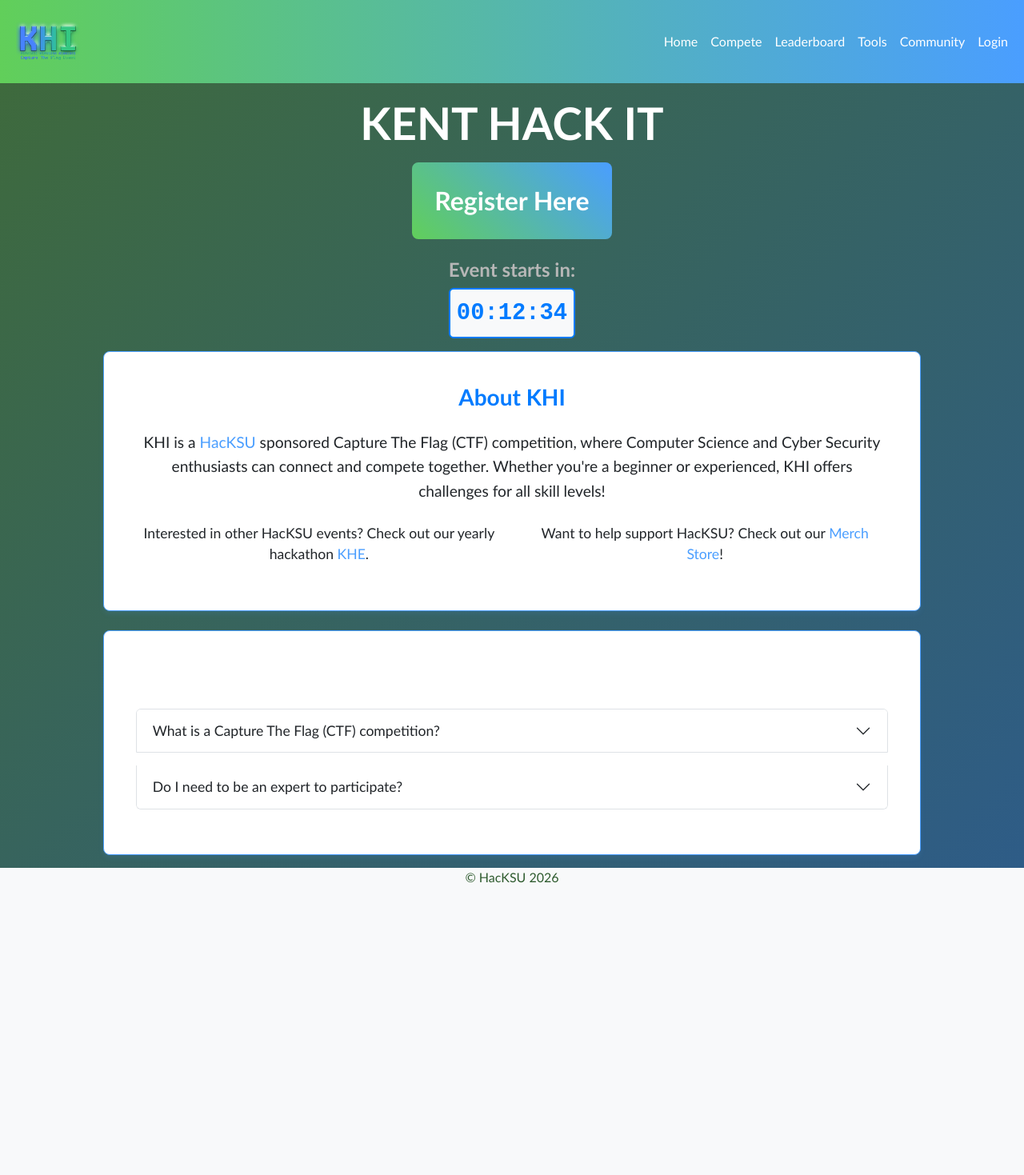
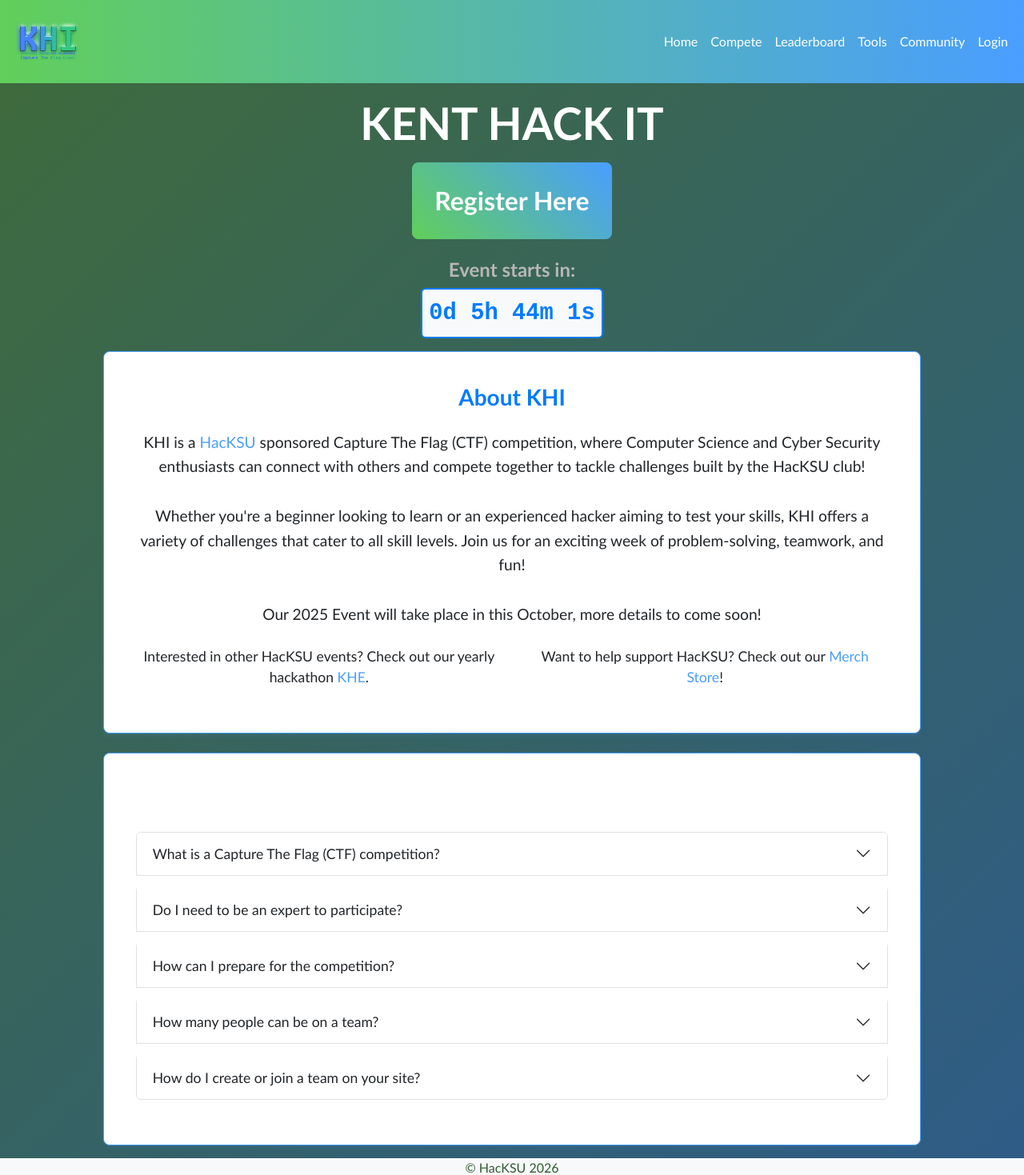
Before and after one commit to hacksu/kent-hack-it, a SvelteKit app: page / in a window 1280 px wide. Shown: the top 1469 px of the page at 80% size. Before the commit the page ends 1109 px from the top, so only its background shows below. Built offline with nearby package versions, Linux system fonts and the light colour scheme.

Commit message:
Converted all of the original home-page to work with svelte

```diff
--- a/src/routes/+page.svelte
+++ b/src/routes/+page.svelte
@@ -1,57 +1,84 @@
-<script lang="ts">
-    // replace so it is dynamic
-    let countdownLabel = "Event starts in:";
-    let timeLeft = "00:12:34";
+<script>
+  import { onMount } from "svelte";
+
+  // Countdown timer
+  let timeLeft = "Loading...";
+  let countdownLabel = "Event starts in:";
+
+  // Set your target date (example: October 1st, 2026)
+  const targetDate = new Date(new Date().getFullYear(), 9, 1).getTime();
+
+  let timer;
+
+  function updateCountdown() {
+    const now = new Date().getTime();
+    const distance = targetDate - now;
+
+    if (distance < 0) {
+      timeLeft = "Event started!";
+      clearInterval(timer);
+      return;
+    }
+
+    const days = Math.floor(distance / (1000 * 60 * 60 * 24));
+    const hours = Math.floor((distance % (1000 * 60 * 60 * 24)) / (1000 * 60 * 60));
+    const minutes = Math.floor((distance % (1000 * 60 * 60)) / (1000 * 60));
+    const seconds = Math.floor((distance % (1000 * 60)) / 1000);
+
+    timeLeft = `${days}d ${hours}h ${minutes}m ${seconds}s`;
+  }
+
+  onMount(() => {
+    updateCountdown();
+    timer = setInterval(updateCountdown, 1000);
+  });
+
+  // Dynamic event year info
+  const now = new Date();
+  const currentYear = now.getFullYear();
+  const currentMonth = now.getMonth();
+  const eventYear = currentMonth < 9 ? currentYear : currentYear + 1;
+  const eventMonthLabel = currentMonth < 9 ? "this" : "next";
 </script>
 
 <main>
-  <header class="App-header d-flex flex-column" style="min-height: 100vh; padding: 1rem 0;">
+  <header class="d-flex flex-column" style="min-height: 100vh; padding: 1rem 0;">
+    <!-- Hero Section -->
     <div class="text-center mb-auto">
       <h1 class="display-4 fw-bold mb-3">KENT HACK IT</h1>
-
       <div class="mb-4">
-        <a
-          href="/profile"
-          class="btn btn-primary btn-lg px-4 py-4"
-          style="font-size: clamp(1.3rem, 4vw, 2rem); font-weight: bold; min-width: 250px;"
-        >
+        <a href="/profile" class="btn btn-primary btn-lg px-4 py-4" style="font-size: clamp(1.3rem, 4vw, 2rem); font-weight: bold; min-width: 250px;">
           Register Here
         </a>
       </div>
-
       <div class="text-center mb-3">
         <h4 class="mb-2" style="color: #b7b7b7ff;">{countdownLabel}</h4>
-        <div
-          class="countdown-timer p-2 rounded"
-          style="
-            background-color: #f8f9fa;
-            border: 2px solid #007bff;
-            display: inline-block;
-            font-family: monospace;
-            font-size: clamp(1.2rem, 3vw, 1.8rem);
-            font-weight: bold;
-            color: #007bff;
-          "
-        >
-          {timeLeft || 'Loading...'}
+        <div class="countdown-timer p-2 rounded" style="background-color: #f8f9fa; border: 2px solid #007bff; display: inline-block; font-family: monospace; font-size: clamp(1.2rem, 3vw, 1.8rem); font-weight: bold; color: #007bff;">
+          {timeLeft}
         </div>
       </div>
     </div>
 
-    <div class="container-fluid px-4 flex-grow-1 d-flex flex-column justify-content-center">
+    <!-- Main Content Container -->
+    <div class="container-fluid px-4 flex-grow-1 d-flex flex-column">
       <div class="row justify-content-center h-100">
         <div class="col-xl-10 col-lg-11 d-flex flex-column">
 
+          <!-- About Section -->
           <div class="card p-3 p-md-4 shadow-sm mb-3 mb-md-4 flex-shrink-0">
             <div class="card-body">
               <h3 class="text-center mb-3 mb-md-4" style="color: #007bff;">About KHI</h3>
-
               <p class="text-center mb-3 mb-md-4" style="font-size: clamp(1rem, 2.5vw, 1.2rem); line-height: 1.6;">
-                KHI is a <a href="https://hacksu.com/" class="link-primary">HacKSU</a> sponsored Capture The Flag (CTF) competition,
-                where Computer Science and Cyber Security enthusiasts can connect and compete together.
-                Whether you're a beginner or experienced, KHI offers challenges for all skill levels!
+                KHI is a <a href="https://hacksu.com/" class="link-primary">HacKSU</a> sponsored
+                Capture The Flag (CTF) competition, where Computer Science and Cyber Security enthusiasts can
+                connect with others and compete together to tackle challenges built by the HacKSU club!
+                <br><br>
+                Whether you're a beginner looking to learn or an experienced hacker aiming to test your skills,
+                KHI offers a variety of challenges that cater to all skill levels. Join us for an exciting week
+                of problem-solving, teamwork, and fun!
+                <br><br>
+                Our {eventYear} Event will take place in {eventMonthLabel} October, more details to come soon!
               </p>
-
               <div class="row mt-3 mt-md-4">
                 <div class="col-md-6 mb-2 mb-md-3">
                   <p class="mb-0" style="font-size: clamp(0.9rem, 2vw, 1.1rem);">
@@ -59,7 +86,6 @@
                     <a href="https://khe.io" class="link-primary"> KHE</a>.
                   </p>
                 </div>
-
                 <div class="col-md-6 mb-2 mb-md-3">
                   <p class="mb-0" style="font-size: clamp(0.9rem, 2vw, 1.1rem);">
                     Want to help support HacKSU? Check out our
@@ -80,19 +106,14 @@
                 <!-- FAQ 1 -->
                 <div class="accordion-item mb-2 mb-md-3">
                   <h2 class="accordion-header">
-                    <button
-                      class="accordion-button collapsed"
-                      type="button"
-                      data-bs-toggle="collapse"
-                      data-bs-target="#faq1"
-                      style="font-size: clamp(0.95rem, 2.2vw, 1.1rem);"
-                    >
+                    <button class="accordion-button collapsed" type="button" data-bs-toggle="collapse" data-bs-target="#faq1" style="font-size: clamp(0.95rem, 2.2vw, 1.1rem);">
                       What is a Capture The Flag (CTF) competition?
                     </button>
                   </h2>
                   <div id="faq1" class="accordion-collapse collapse" data-bs-parent="#faqAccordion">
                     <div class="accordion-body" style="font-size: clamp(0.85rem, 2vw, 1rem); line-height: 1.6;">
-                      CTF competitions are events where participants solve security challenges to find "flags" and earn points.
+                      CTF competitions are events where participants solve security-related challenges to find "flags" and earn points.
+                      These challenges test various cybersecurity skills including cryptography, web security, forensics, and reverse engineering.
                     </div>
                   </div>
                 </div>
@@ -100,19 +121,61 @@
                 <!-- FAQ 2 -->
                 <div class="accordion-item mb-2 mb-md-3">
                   <h2 class="accordion-header">
-                    <button
-                      class="accordion-button collapsed"
-                      type="button"
-                      data-bs-toggle="collapse"
-                      data-bs-target="#faq2"
-                      style="font-size: clamp(0.95rem, 2.2vw, 1.1rem);"
-                    >
+                    <button class="accordion-button collapsed" type="button" data-bs-toggle="collapse" data-bs-target="#faq2" style="font-size: clamp(0.95rem, 2.2vw, 1.1rem);">
                       Do I need to be an expert to participate?
                     </button>
                   </h2>
                   <div id="faq2" class="accordion-collapse collapse" data-bs-parent="#faqAccordion">
                     <div class="accordion-body" style="font-size: clamp(0.85rem, 2vw, 1rem); line-height: 1.6;">
-                      Not at all! CTFs are designed for all skill levels.
+                      Not at all! CTFs are designed for all skill levels, and we encourage everyone to join and learn.
+                      We have challenges ranging from beginner-friendly to advanced levels.
+                    </div>
+                  </div>
+                </div>
+
+                <!-- FAQ 3 -->
+                <div class="accordion-item mb-2 mb-md-3">
+                  <h2 class="accordion-header">
+                    <button class="accordion-button collapsed" type="button" data-bs-toggle="collapse" data-bs-target="#faq3" style="font-size: clamp(0.95rem, 2.2vw, 1.1rem);">
+                      How can I prepare for the competition?
+                    </button>
+                  </h2>
+                  <div id="faq3" class="accordion-collapse collapse" data-bs-parent="#faqAccordion">
+                    <div class="accordion-body" style="font-size: clamp(0.85rem, 2vw, 1rem); line-height: 1.6;">
+                      We recommend practicing with online CTF platforms like OverTheWire, PicoCTF, or HackTheBox.
+                      Review common security topics and join our Discord for tips and discussions!<br><br>
+                      <strong>Some Challenges might use Kali Linux for completion!</strong> Check out our
+                      <a href="/kali-setup-guide" class="link-primary">Kali Linux VM Setup Guide</a>.
+                    </div>
+                  </div>
+                </div>
+
+                <!-- FAQ 4 -->
+                <div class="accordion-item mb-2 mb-md-3">
+                  <h2 class="accordion-header">
+                    <button class="accordion-button collapsed" type="button" data-bs-toggle="collapse" data-bs-target="#faq4" style="font-size: clamp(0.95rem, 2.2vw, 1.1rem);">
+                      How many people can be on a team?
+                    </button>
+                  </h2>
+                  <div id="faq4" class="accordion-collapse collapse" data-bs-parent="#faqAccordion">
+                    <div class="accordion-body" style="font-size: clamp(0.85rem, 2vw, 1rem); line-height: 1.6;">
+                      Teams can have up to 4 members. We encourage collaboration and teamwork!
+                      You can also participate individually if you prefer.
+                    </div>
+                  </div>
+                </div>
+
+                <!-- FAQ 5 -->
+                <div class="accordion-item mb-2 mb-md-3">
+                  <h2 class="accordion-header">
+                    <button class="accordion-button collapsed" type="button" data-bs-toggle="collapse" data-bs-target="#faq5" style="font-size: clamp(0.95rem, 2.2vw, 1.1rem);">
+                      How do I create or join a team on your site?
+                    </button>
+                  </h2>
+                  <div id="faq5" class="accordion-collapse collapse" data-bs-parent="#faqAccordion">
+                    <div class="accordion-body" style="font-size: clamp(0.85rem, 2vw, 1rem); line-height: 1.6;">
+                      After registering and logging in, navigate to the <strong>Profile</strong> section, then click <strong>Go to Team Page</strong>.
+                      There you can create a new team or join an existing team. Team leaders approve requests. Teams limited to 4 members maximum.
                     </div>
                   </div>
                 </div>
```
